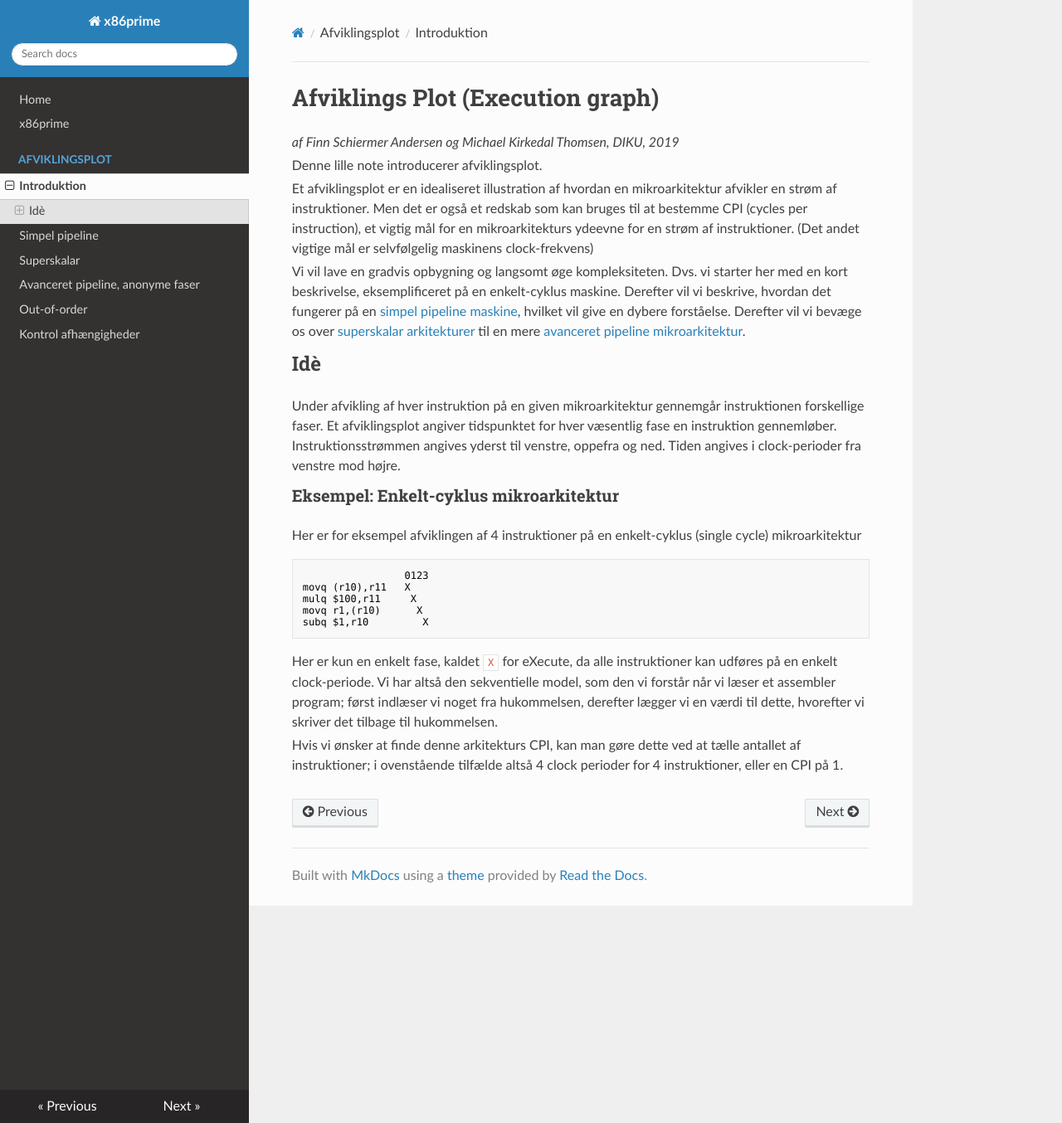
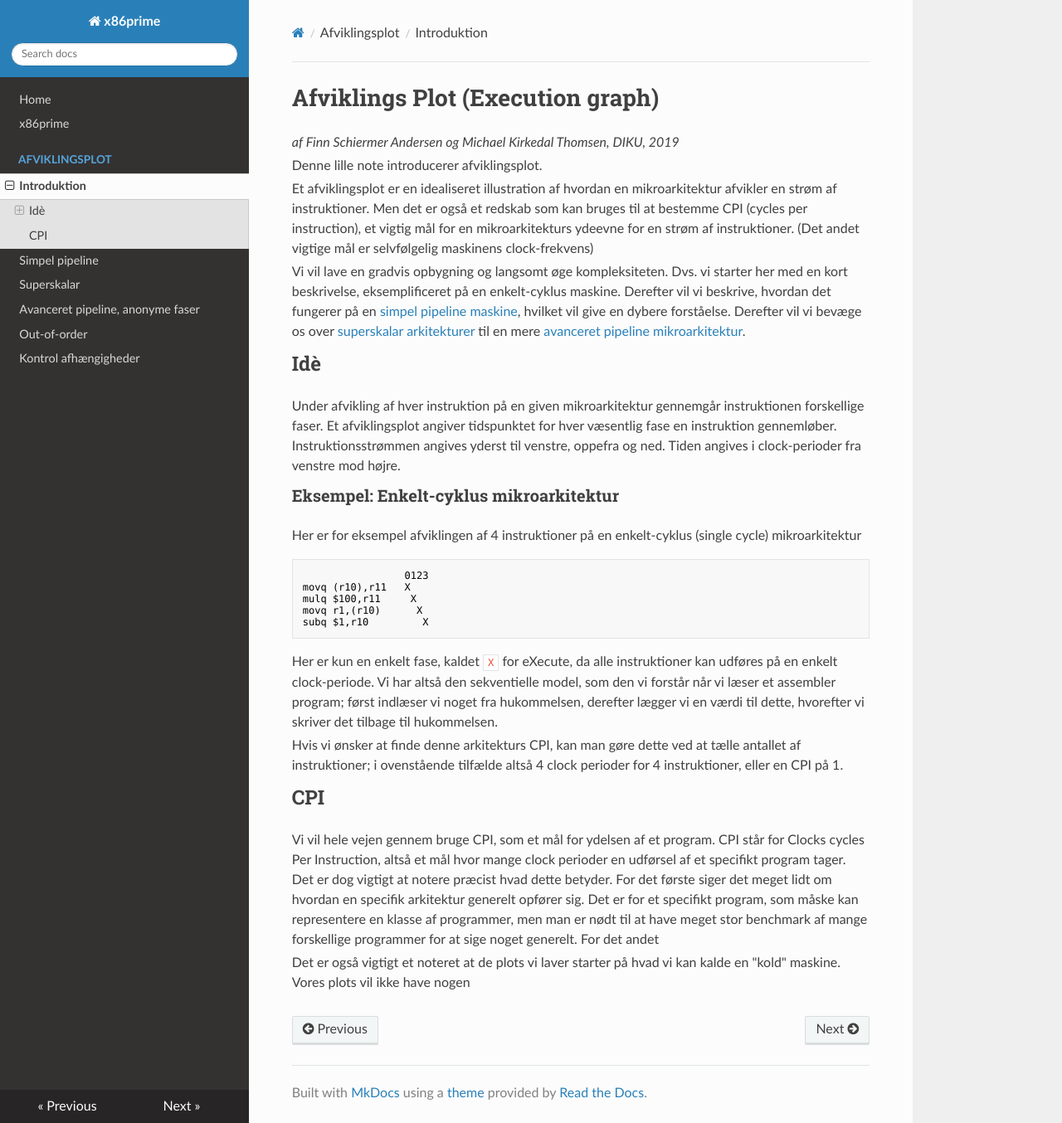
Before and after one commit to finnschiermer/x86prime, an MkDocs documentation site: the page built from docs/afviklingsplot/index.md, in a window 1280 px wide and 1354 px high. Shown: the whole window at 83% size. Built offline with MkDocs 1.6.1, drawn with Linux system fonts in a browser that asks for light colours; nearby versions of some CDN libraries.

Commit message:
Update index.md

```diff
--- a/docs/afviklingsplot/index.md
+++ b/docs/afviklingsplot/index.md
@@ -36,4 +36,13 @@ Her er kun en enkelt fase, kaldet `X` for eXecute, da alle instruktioner kan udf
 
 Hvis vi ønsker at finde denne arkitekturs CPI, kan man gøre dette ved at tælle antallet af instruktioner; i ovenstående tilfælde altså 4 clock perioder for 4 instruktioner, eller en CPI på 1.
 
+
+## CPI
+Vi vil hele vejen gennem bruge CPI, som et mål for ydelsen af et program. CPI står for Clocks cycles Per Instruction, altså et mål hvor mange clock perioder en udførsel af et specifikt program tager.
+Det er dog vigtigt at notere præcist hvad dette betyder. For det første siger det meget lidt om hvordan en specifik arkitektur generelt opfører sig. Det er for et specifikt program, som måske kan representere en klasse af programmer, men man er nødt til at have meget stor benchmark af mange forskellige programmer for at sige noget generelt.
+For det andet
+
+Det er også vigtigt et noteret at de plots vi laver starter på hvad vi kan kalde en "kold" maskine. Vores plots vil ikke have nogen
+
+
 &nbsp;
```
